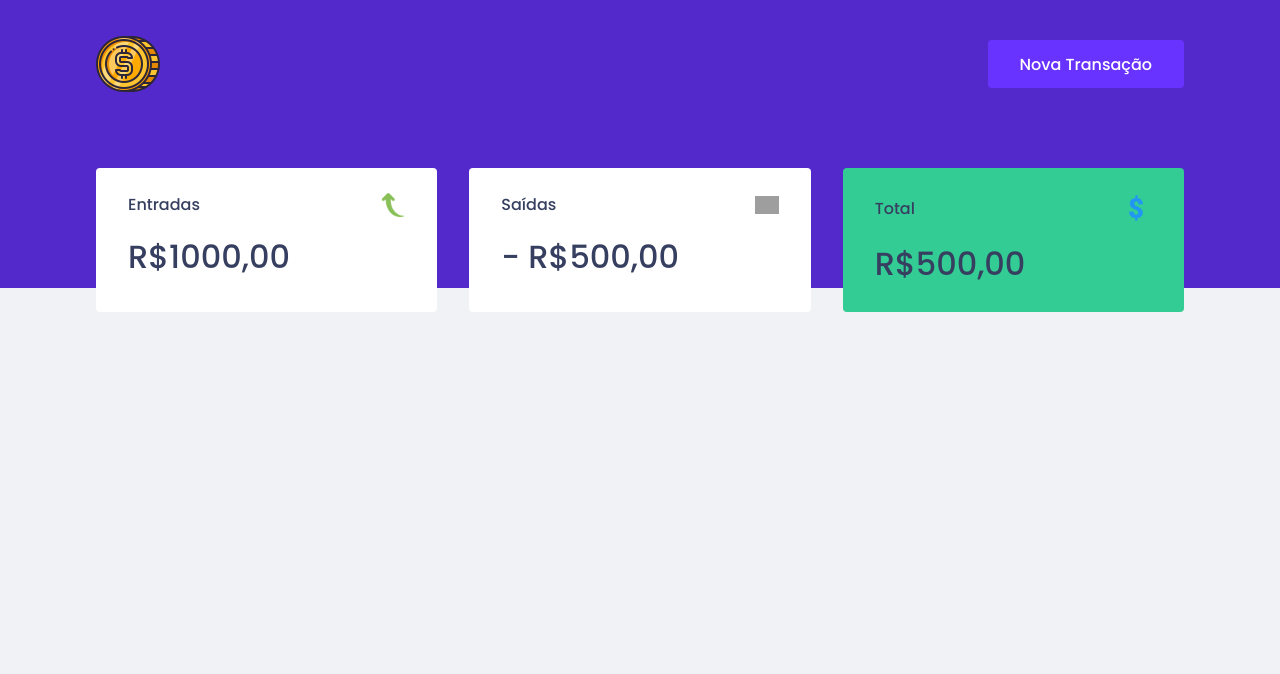
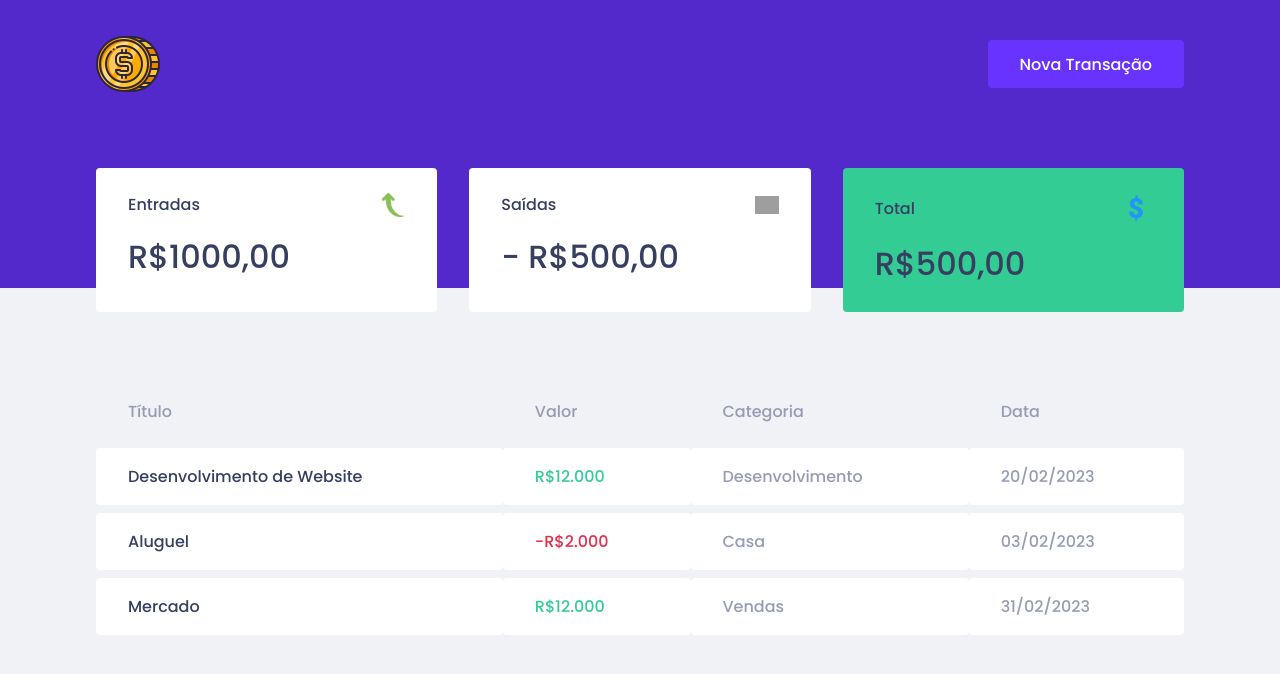
Before and after one commit to EdiGaliani/reactjs, a React (Create React App) app in the folder dtmoney/: page / in a window 1280 px wide. Shown: the top 674 px of the page. Built offline with nearby package versions, Linux system fonts and the light colour scheme; grey boxes are pictures that could not be loaded.

Commit message:
Termino da Componentização

```diff
--- a/dtmoney/src/components/Dashboard/index.tsx
+++ b/dtmoney/src/components/Dashboard/index.tsx
@@ -1,10 +1,12 @@
 import { Summary } from "../Summary";
+import { TransactionTable } from "../TransactionsTable";
 import { Container } from "./Styles";
 
 export function Dashboard() {
     return (
         <Container>
             <Summary />
+            <TransactionTable />
         </Container>
     )
 }
--- /dev/null
+++ b/dtmoney/src/components/TransactionsTable/Styles.ts
@@ -0,0 +1,38 @@
+import styled from "styled-components";
+
+export const Container = styled.div`
+    margin-top: 4rem;
+
+    table {
+        width: 100%;
+        border-spacing: 0 0.5rem;
+
+        th {
+            color: var(--text-body);
+            font-weight: 400;
+            padding: 1rem 2rem;
+            text-align: left;
+            line-height: 1.5rem;
+        }
+
+        td {
+            padding: 1rem 2rem;
+            border: 0;
+            background: var(--shape);
+            color: var(--text-body);
+            border-radius: 0.25rem;
+
+            &:first-child {
+                color: var(--text-title);
+            }
+
+            &.deposit {
+                color: var(--red);
+            }
+
+            &.withdraw {
+                color: var(--green);
+            }
+        }
+    }
+`;
--- /dev/null
+++ b/dtmoney/src/components/TransactionsTable/index.tsx
@@ -0,0 +1,38 @@
+import { Container } from "./Styles";
+
+export function TransactionTable() {
+    return (
+        <Container>
+            <table>
+                <thead>
+                    <tr>
+                        <th>Título</th>
+                        <th>Valor</th>
+                        <th>Categoria</th>
+                        <th>Data</th>
+                    </tr>
+                </thead>
+                <tbody>
+                    <tr>
+                        <td>Desenvolvimento de Website</td>
+                        <td className="withdraw">R$12.000</td>
+                        <td>Desenvolvimento</td>
+                        <td>20/02/2023</td>
+                    </tr>
+                    <tr>
+                        <td>Aluguel</td>
+                        <td className="deposit">-R$2.000</td>
+                        <td>Casa</td>
+                        <td>03/02/2023</td>
+                    </tr>
+                    <tr>
+                        <td>Mercado</td>
+                        <td className="withdraw">R$12.000</td>
+                        <td>Vendas</td>
+                        <td>31/02/2023</td>
+                    </tr>
+                </tbody>
+            </table>
+        </Container>
+    )
+}
```
